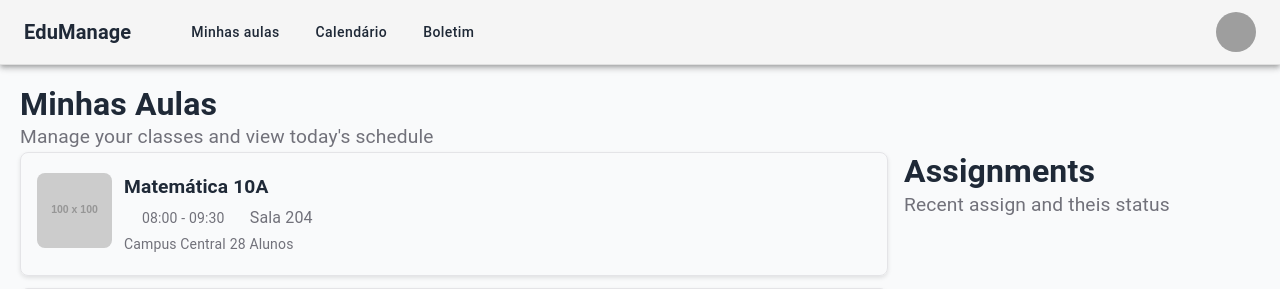
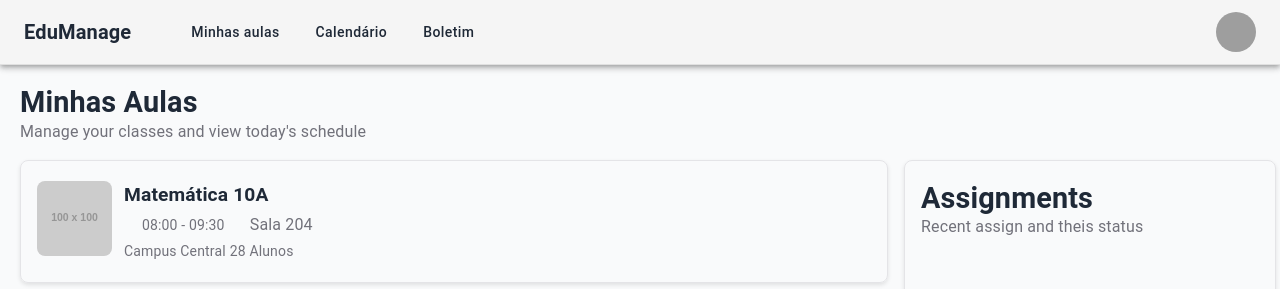
Before and after one commit to GuiSandoval/brain-admin-front, a Next.js app: page /minhas-aulas in a window 1280 px wide. Shown: the top 289 px of the page. Built offline with nearby package versions, Linux system fonts and the light colour scheme; grey boxes are pictures that could not be loaded; some icons are missing; what @mui/material-nextjs would draw is missing.

Commit message:
Adjust layout

```diff
--- a/src/app/(private)/minhas-aulas/styles.ts
+++ b/src/app/(private)/minhas-aulas/styles.ts
@@ -1,5 +1,6 @@
 "use client";
 import { cssVarColor } from "@/styles";
+import { BrainBoxShadow } from "@/utils/utilsCss";
 import styled from "styled-components";
 
 export const Container = styled.div`
@@ -16,8 +17,14 @@ export const AreaClass = styled.div`
 
 export const AreaAssignments = styled.div`
   display: flex;
-  flex-direction: column;
+  flex-direction: row;
   justify-content: flex-start;
   align-items: flex-start;
+  border-radius: 8px;
+  padding: 20px 16px;
   gap: 12px;
+  border: 1px solid ${cssVarColor("border")};
+  min-height: 534px;
+  width: 100%;
+  ${BrainBoxShadow}
 `;
--- a/src/components/pageTitle/styles.ts
+++ b/src/components/pageTitle/styles.ts
@@ -5,15 +5,15 @@ import styled from "styled-components";
 export const Container = styled.div`
   display: flex;
   flex-direction: column;
+  margin: 0 0 1rem 0;
 `;
 export const AreaTitle = styled.div`
-  font-size: 2rem;
+  font-size: 1.8rem;
   line-height: 1.2em;
   font-weight: bold;
   color: ${cssVarColor("text")};
 `;
 export const AreaDescription = styled.div`
-  font-size: 1.2rem;
-  line-height: 1.5em;
+  font-size: 1rem;
   color: ${cssVarColor("textSecondary")};
 `;
```
